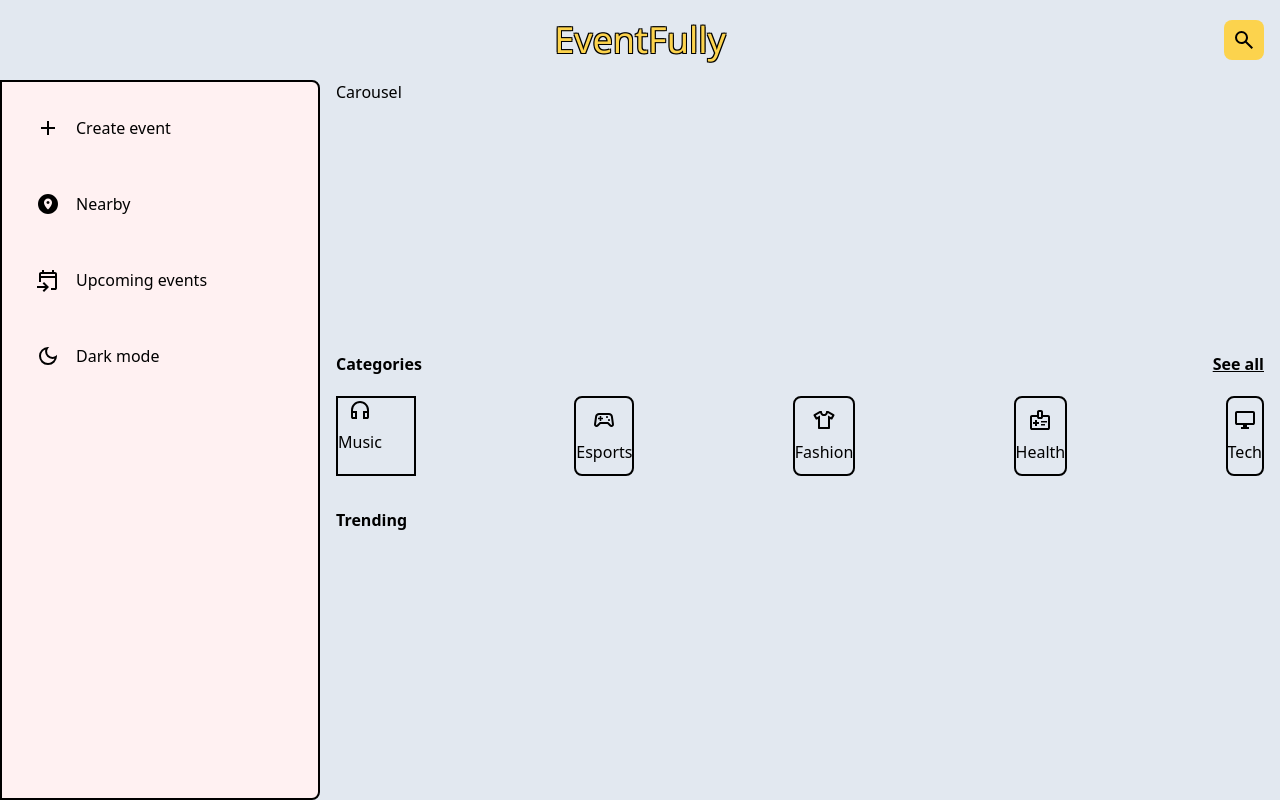
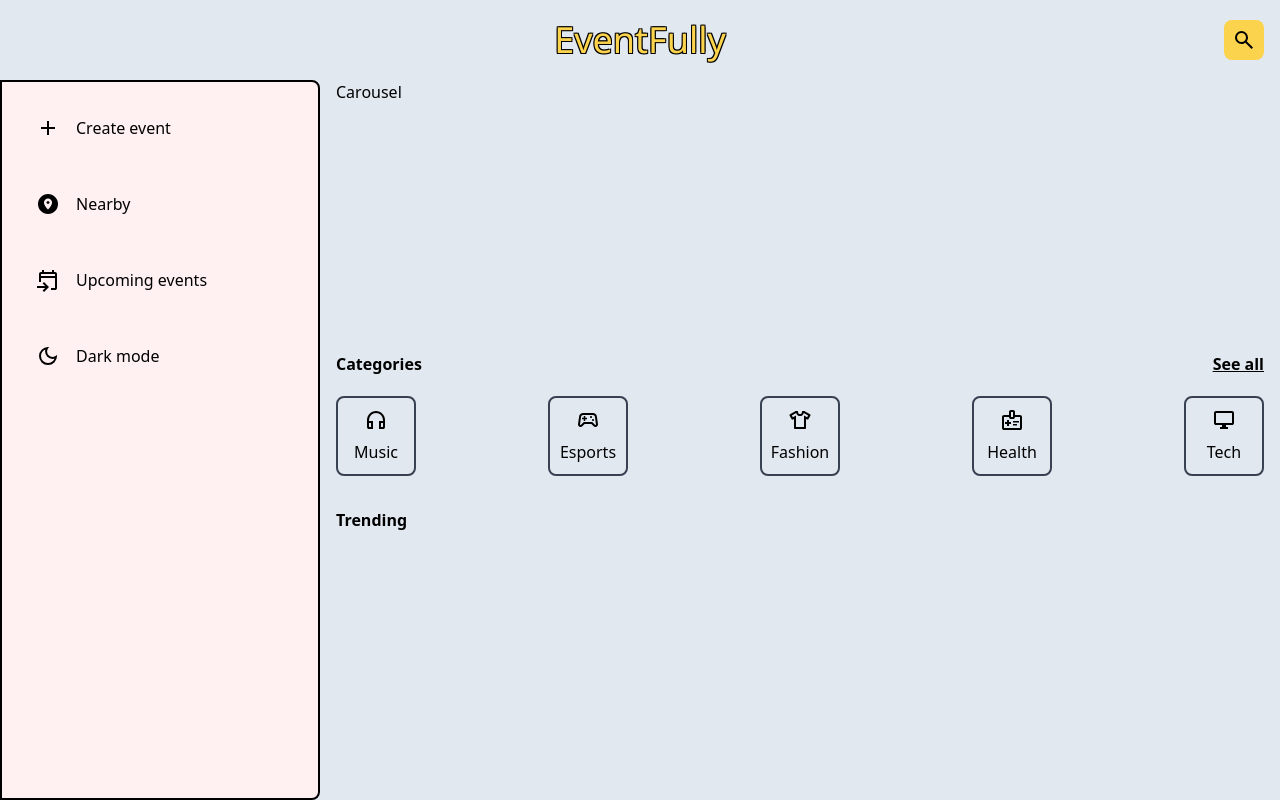
Before and after one commit to arnaskv/event-app, a Vue app: page / in a window 1280 px wide. Built offline with nearby package versions, Linux system fonts and the light colour scheme; a web font is replaced by a local one.

Commit message:
minor adjustments

```diff
--- a/src/components/DropdownSelect.vue
+++ b/src/components/DropdownSelect.vue
@@ -1,5 +1,6 @@
 <script setup lang="ts">
 import { computed, ref, watch, watchEffect } from 'vue'
+import { isTitle } from '@/utils/utilities'
 
 const props = defineProps<{
   name: string
@@ -30,10 +31,6 @@ watchEffect(() => {
 
 function toggleDropdown() {
   isOpen.value = !isOpen.value
-}
-
-function isTitle(str: string): string {
-  return str.charAt(0).toUpperCase() + str.slice(1)
 }
 
 function selectItem(item: string): void {
--- /dev/null
+++ b/src/components/SingleEvent.vue
@@ -0,0 +1,11 @@
+<script setup lang="ts">
+defineProps<{
+  name: string
+  location: string
+}>()
+</script>
+
+<template>
+  <div>{{ name }}</div>
+  <div>{{ location }}</div>
+</template>
--- a/src/router/index.ts
+++ b/src/router/index.ts
@@ -1,5 +1,5 @@
 import { createRouter, createWebHistory } from 'vue-router'
-import HomeView from '../views/HomeView.vue'
+import HomeView from '../views/home/HomeView.vue'
 import CategoryView from '../views/CategoryView.vue'
 
 const router = createRouter({
--- /dev/null
+++ b/src/utils/utilities.ts
@@ -0,0 +1,3 @@
+export function isTitle(str: string): string {
+  return str.charAt(0).toUpperCase() + str.slice(1)
+}
--- a/src/views/CategoryView.vue
+++ b/src/views/CategoryView.vue
@@ -10,7 +10,7 @@ const { categories } = useCategoryStore()
     <p class="font-bold">All categories</p>
     <div class="flex justify-end">
       <MainButton
-        class="p-2 bg-slate-200 hover:bg-slate-300 dark:bg-slate-700 dark:hover:bg-slate-600"
+        class="p-2 bg-rose-300 hover:bg-rose-400 dark:bg-rose-800 dark:hover:bg-rose-700"
         icon-name="sort"
         title-right="Sort"
       />
--- a/src/views/HomeView.vue
+++ /dev/null
@@ -1,48 +0,0 @@
-<script setup lang="ts">
-import { RouterLink } from 'vue-router'
-import MainButton from '@/components/MainButton.vue'
-</script>
-
-<template>
-  <div class="h-60">Carousel</div>
-  <menu class="py-8">
-    <div class="flex justify-between pb-5">
-      <p class="font-bold">Categories</p>
-      <router-link :to="{ name: 'category' }" class="font-bold underline">See all</router-link>
-    </div>
-    <div class="flex justify-between">
-      <!-- Could be improved to dynamically display 5 most relevant categories by users activity -->
-      <div class="aspect-square w-20 border-solid border-black border-2 hover:bg-amber-300">
-        <MainButton iconName="music" titleBottom="Music" :square="true" />
-      </div>
-      <MainButton
-        class="border-solid border-black border-2 hover:bg-amber-300"
-        iconName="esports"
-        titleBottom="Esports"
-        :square="true"
-      />
-      <MainButton
-        class="border-solid border-black border-2 hover:bg-amber-300"
-        iconName="fashion"
-        titleBottom="Fashion"
-        :square="true"
-      />
-      <MainButton
-        class="border-solid border-black border-2 hover:bg-amber-300"
-        iconName="health"
-        titleBottom="Health"
-        :square="true"
-      />
-      <MainButton
-        class="border-solid border-black border-2 hover:bg-amber-300"
-        iconName="tech"
-        titleBottom="Tech"
-        :square="true"
-      />
-    </div>
-  </menu>
-  <section>
-    <p class="font-bold">Trending</p>
-    <div class="flex flex-nowrap"></div>
-  </section>
-</template>
--- /dev/null
+++ b/src/views/home/CategoryButton.vue
@@ -0,0 +1,9 @@
+<script setup lang="ts"></script>
+
+<template>
+  <div
+    class="flex justify-center items-center aspect-square w-20 rounded-lg border-solid border-2 hover:bg-amber-300 border-gray-700 dark:border-gray-300 dark:hover:bg-amber-700"
+  >
+    <slot></slot>
+  </div>
+</template>
--- /dev/null
+++ b/src/views/home/HomeView.vue
@@ -0,0 +1,37 @@
+<script setup lang="ts">
+import { RouterLink } from 'vue-router'
+import MainButton from '@/components/MainButton.vue'
+import CategoryButton from './CategoryButton.vue'
+</script>
+
+<template>
+  <div class="h-60">Carousel</div>
+  <menu class="py-8">
+    <div class="flex justify-between pb-5">
+      <p class="font-bold">Categories</p>
+      <router-link :to="{ name: 'category' }" class="font-bold underline">See all</router-link>
+    </div>
+    <div class="flex justify-between">
+      <!-- Could be improved to dynamically display 5 most relevant categories by users activity -->
+      <CategoryButton>
+        <MainButton iconName="music" titleBottom="Music" />
+      </CategoryButton>
+      <CategoryButton>
+        <MainButton iconName="esports" titleBottom="Esports" />
+      </CategoryButton>
+      <CategoryButton>
+        <MainButton iconName="fashion" titleBottom="Fashion" />
+      </CategoryButton>
+      <CategoryButton>
+        <MainButton iconName="health" titleBottom="Health" />
+      </CategoryButton>
+      <CategoryButton>
+        <MainButton iconName="tech" titleBottom="Tech" />
+      </CategoryButton>
+    </div>
+  </menu>
+  <section>
+    <p class="font-bold">Trending</p>
+    <div class="flex flex-nowrap"></div>
+  </section>
+</template>
```
